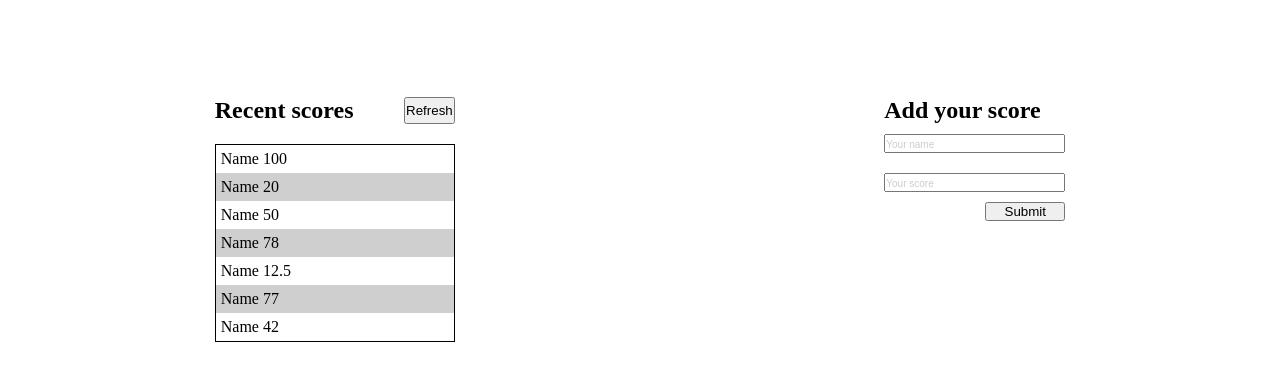
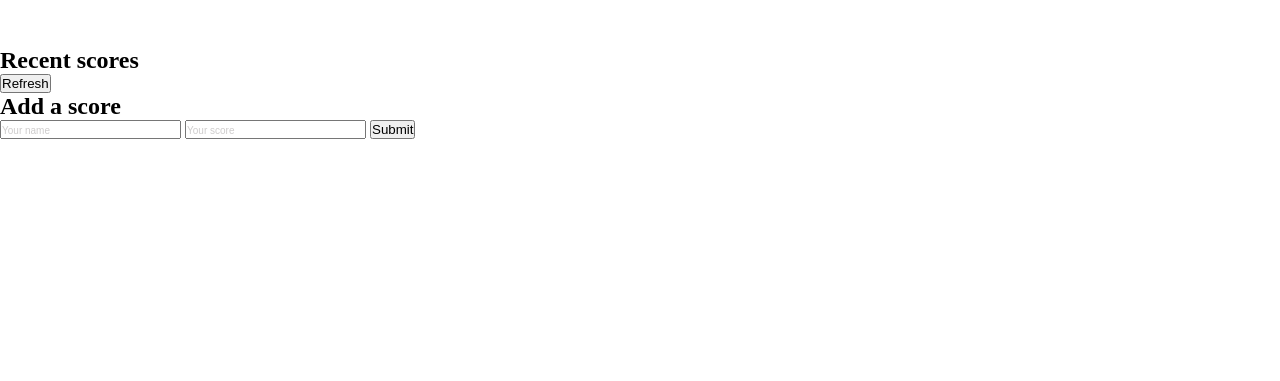
Before and after one commit to eudondian/Leaderboard, a website built with webpack: page src/index.html in a window 1280 px wide. Shown: the part 111-492 px from the top of the page. Built offline with nearby package versions, Linux system fonts and the light colour scheme.

Commit message:
Modify index.html file

```diff
--- a/src/index.html
+++ b/src/index.html
@@ -4,41 +4,33 @@
     <meta charset="UTF-8">
     <meta http-equiv="X-UA-Compatible" content="IE=edge">
     <meta name="viewport" content="width=device-width, initial-scale=1.0">
+    <link rel="preconnect" href="https://fonts.googleapis.com">
+    <link rel="preconnect" href="https://fonts.gstatic.com" crossorigin>
+    <link href="https://fonts.googleapis.com/css2?family=DM+Sans:wght@400;500;700&display=swap" rel="stylesheet">
     <title>Leaderboard</title>
 </head>
 <body>
-	<section class="container">
     <h1>Leaderboard</h1>
-		<div id="wrapper">
+    <section class="gaming">
         <div class="show-scores">
-				<div class="recent-scores">
+            <div class="game-board">
                 <h2>Recent scores</h2>
-                    <button class="refresh" type="button">Refresh</button>
+                <button class="refresh">Refresh</button>
             </div>
-				<ul class="scores">
-                    <li>Name 100</li>
-                    <li>Name 20</li>
-                    <li>Name 50</li>
-                    <li>Name 78</li>
-                    <li>Name 12.5</li>
-                    <li>Name 77</li>
-                    <li>Name 42</li>
+            <ul class="score-record">
             </ul>
-
         </div>
-			<div class="add-scores">
-				<div class="add-heading">
-					<h2>Add your score</h2>
-				</div>
-				<form class="add-input">
-					<label for="name"></label>
-					<input required type="text" id="name" name="name" placeholder="Your name">
-					<label for="score"></label>
-					<input required type="number" id="score" name="score" placeholder="Your score" >
-					<button type="submit" class="submit-button">Submit</button>
+        <div class="send-scores">
+            <h2>Add a score</h2>
+            <form>
+                <input type="text" placeholder="Your name" id="name">
+                <input type="number" placeholder="Your score" id="score">
+                <button type="button" class="submit">Submit</button>
             </form>
         </div>
-		</div>
+
+
     </section>
+    <script src="index.js"></script>
 </body>
 </html>
```
Lines whose indentation alone changed are shown as unchanged.
